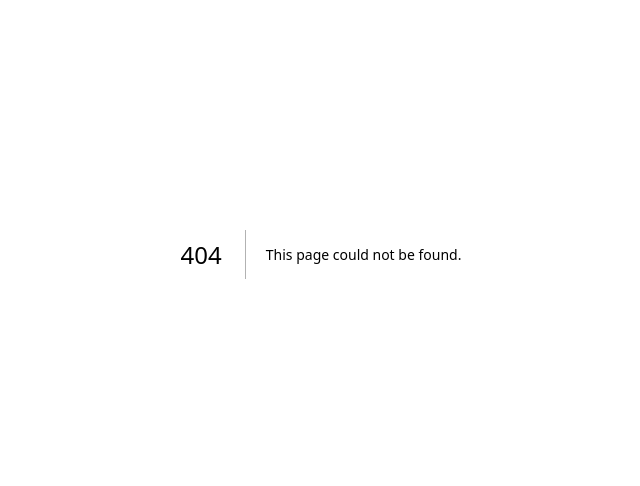
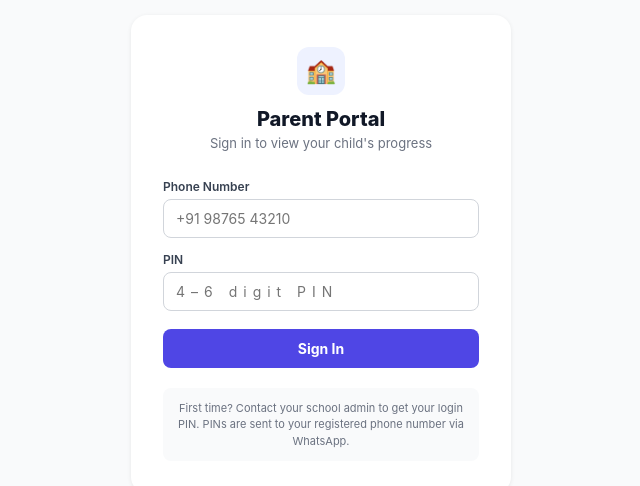
Before and after one commit to PranixQuick/School-OS, a Next.js app: page /parent/login in a window 1280 px wide. Before the commit this address had no page. Shown: the part 146-632 px from the top of the page, without its empty margins (319-959 px from the left). Built offline with nearby package versions, Linux system fonts and the light colour scheme.

Commit message:
Batch 10: app/parent/login/page.tsx

```diff
--- /dev/null
+++ b/app/parent/login/page.tsx
@@ -0,0 +1,109 @@
+'use client';
+// app/parent/login/page.tsx
+// Batch 10 — Parent login page.
+// Phone + PIN authentication. On success redirects to /parent.
+// Parent accounts created by school admin — no self-service signup.
+
+import { useState } from 'react';
+import { useRouter } from 'next/navigation';
+
+export default function ParentLoginPage() {
+  const router = useRouter();
+  const [phone, setPhone] = useState('');
+  const [pin, setPin] = useState('');
+  const [error, setError] = useState('');
+  const [loading, setLoading] = useState(false);
+
+  async function handleLogin() {
+    if (!phone.trim() || !pin.trim()) { setError('Please enter your phone number and PIN.'); return; }
+    setLoading(true); setError('');
+    try {
+      const res = await fetch('/api/parent/login', {
+        method: 'POST',
+        headers: { 'Content-Type': 'application/json' },
+        body: JSON.stringify({ phone: phone.trim(), pin: pin.trim() }),
+      });
+      const data = await res.json() as { error?: string };
+      if (res.ok) {
+        router.push('/parent');
+      } else {
+        setError(data.error ?? 'Invalid phone number or PIN. Please try again.');
+      }
+    } catch {
+      setError('Network error. Please check your connection and try again.');
+    }
+    setLoading(false);
+  }
+
+  return (
+    <div style={{ minHeight: '100vh', background: '#F9FAFB', display: 'flex', alignItems: 'center', justifyContent: 'center', padding: 16 }}>
+      <div style={{ background: '#fff', borderRadius: 16, padding: 32, width: '100%', maxWidth: 380, boxShadow: '0 1px 4px rgba(0,0,0,0.08)' }}>
+        {/* Header */}
+        <div style={{ textAlign: 'center', marginBottom: 28 }}>
+          <div style={{ width: 48, height: 48, background: '#EEF2FF', borderRadius: 12, display: 'flex', alignItems: 'center', justifyContent: 'center', margin: '0 auto 12px', fontSize: 24 }}>
+            🏫
+          </div>
+          <h1 style={{ fontSize: 20, fontWeight: 800, color: '#111827', marginBottom: 4 }}>Parent Portal</h1>
+          <p style={{ fontSize: 13, color: '#6B7280' }}>Sign in to view your child{"'"}s progress</p>
+        </div>
+
+        {/* Form */}
+        <div style={{ display: 'flex', flexDirection: 'column', gap: 14 }}>
+          <div>
+            <label style={{ display: 'block', fontSize: 12, fontWeight: 600, color: '#374151', marginBottom: 5 }}>
+              Phone Number
+            </label>
+            <input
+              type="tel"
+              value={phone}
+              onChange={e => setPhone(e.target.value)}
+              placeholder="+91 98765 43210"
+              autoComplete="tel"
+              style={{ width: '100%', padding: '10px 12px', border: '1px solid #D1D5DB', borderRadius: 8, fontSize: 14, outline: 'none', boxSizing: 'border-box' }}
+              onKeyDown={e => { if (e.key === 'Enter') void handleLogin(); }}
+            />
+          </div>
+
+          <div>
+            <label style={{ display: 'block', fontSize: 12, fontWeight: 600, color: '#374151', marginBottom: 5 }}>
+              PIN
+            </label>
+            <input
+              type="password"
+              value={pin}
+              onChange={e => setPin(e.target.value)}
+              placeholder="4–6 digit PIN"
+              maxLength={6}
+              autoComplete="current-password"
+              inputMode="numeric"
+              style={{ width: '100%', padding: '10px 12px', border: `1px solid ${error ? '#FCA5A5' : '#D1D5DB'}`, borderRadius: 8, fontSize: 14, outline: 'none', letterSpacing: 6, boxSizing: 'border-box' }}
+              onKeyDown={e => { if (e.key === 'Enter') void handleLogin(); }}
+            />
+          </div>
+
+          {error && (
+            <div style={{ padding: '8px 12px', background: '#FEF2F2', border: '1px solid #FCA5A5', borderRadius: 8, fontSize: 12, color: '#B91C1C' }}>
+              {error}
+            </div>
+          )}
+
+          <button
+            onClick={() => void handleLogin()}
+            disabled={loading}
+            style={{ padding: '11px', background: loading ? '#9CA3AF' : '#4F46E5', color: '#fff', border: 'none', borderRadius: 8, fontSize: 14, fontWeight: 700, cursor: loading ? 'not-allowed' : 'pointer', marginTop: 4 }}
+          >
+            {loading ? 'Signing in...' : 'Sign In'}
+          </button>
+        </div>
+
+        {/* Help text */}
+        <div style={{ marginTop: 20, padding: 12, background: '#F9FAFB', borderRadius: 8 }}>
+          <p style={{ fontSize: 11, color: '#6B7280', textAlign: 'center', lineHeight: 1.5 }}>
+            First time? Contact your school admin to get your login PIN.
+            PINs are sent to your registered phone number via WhatsApp.
+          </p>
+        </div>
+      </div>
+    </div>
+  );
+}
```
